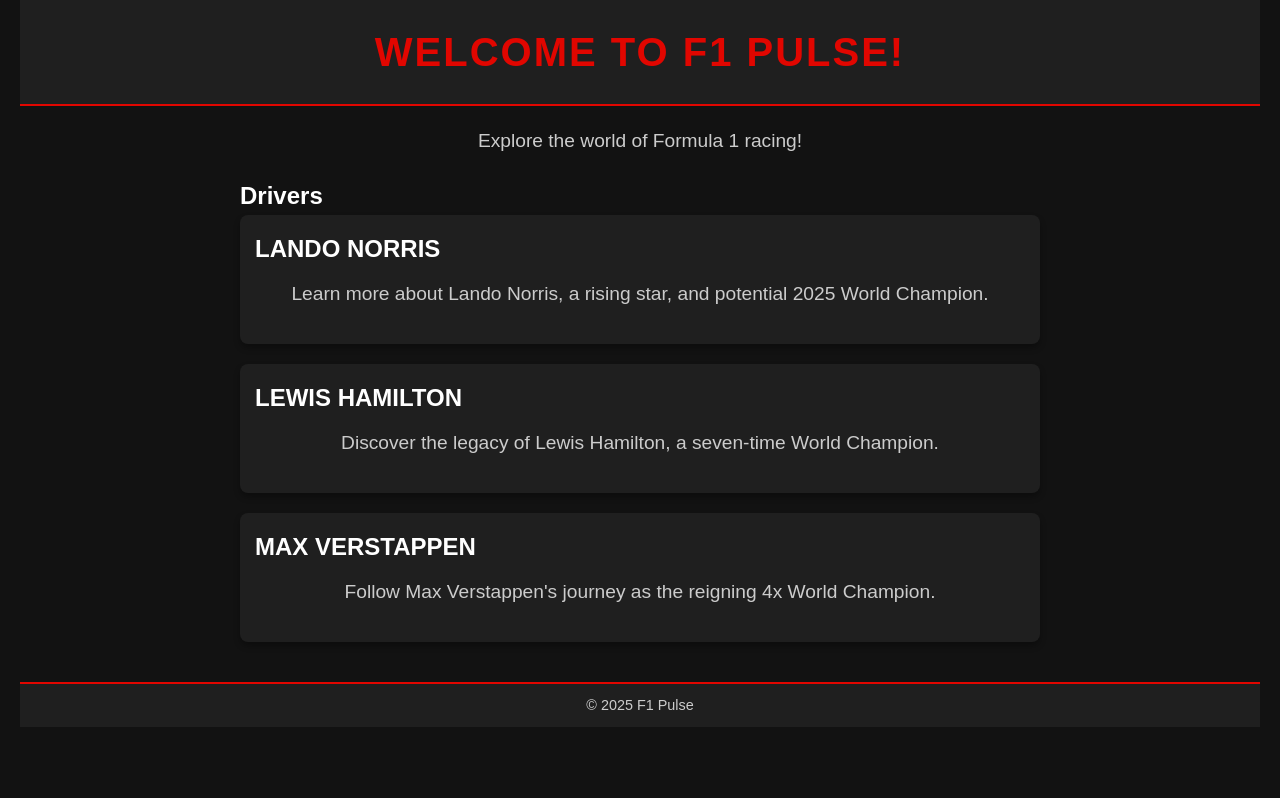
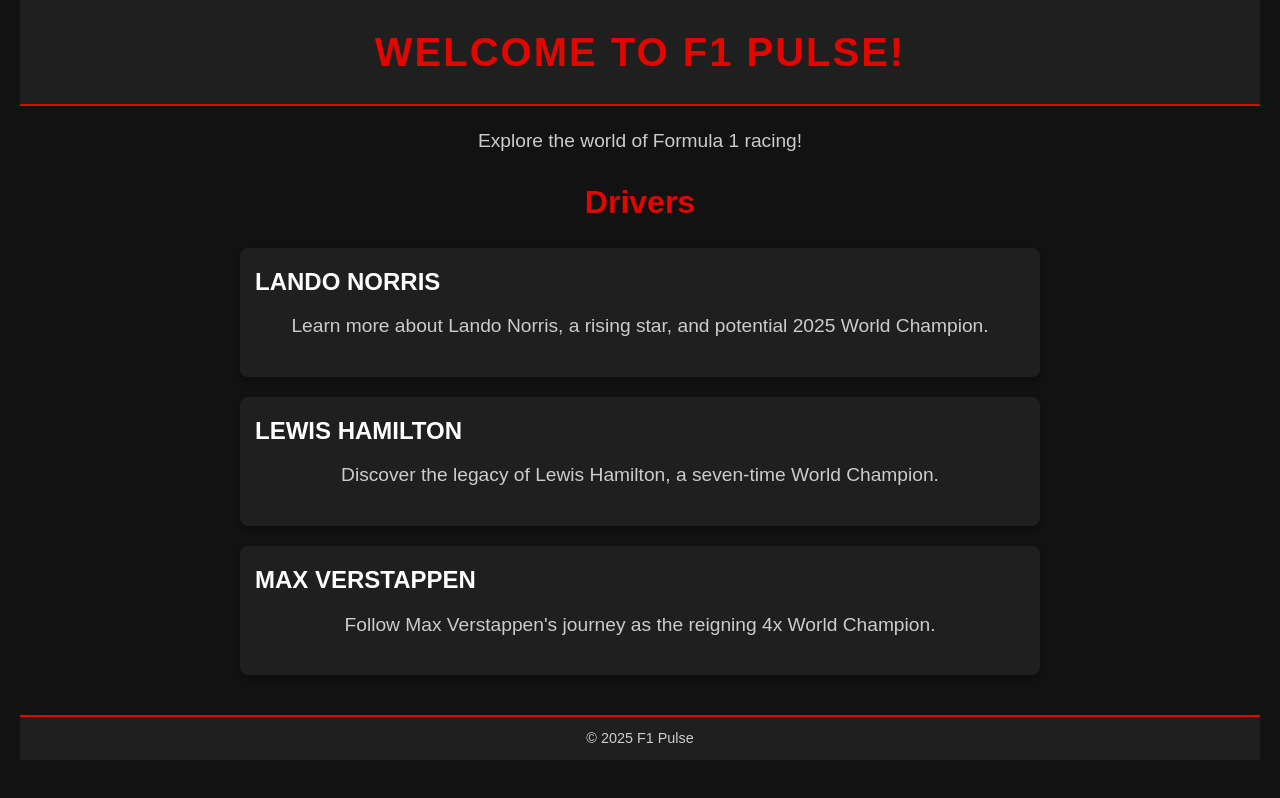
Before and after one commit to NoahGabbard/F1-Wiki, a website: page index.html in a window 1280 px wide. Drawn offline with Linux system fonts and the light colour scheme.

Commit message:
Restructured Project and README
Renamed and reorganized core files into css/ and js/ directories, updated HTML and CSS references, and added a .gitignore and package.json for project setup. Expanded the README with detailed project information, goals, and structure.

```diff
--- a/F1-pulse.html
+++ b/index.html
@@ -3,7 +3,7 @@
 <head>
     <meta charset="UTF-8">
     <meta name="viewport" content="width=device-width, initial-scale=1.0">
-    <link rel="stylesheet" href="F1-pulse.css">
+    <link rel="stylesheet" href="css/index.css">
     <title>F1 Info Website</title>
 </head>
 <body>
@@ -13,7 +13,7 @@
     <main>
         <p>Explore the world of Formula 1 racing!</p>
 
-        <seciton>
+        <section>
             <h2>Drivers</h2>
             <div class="driver-category">
                 <h3>Lando Norris</h3>
@@ -41,11 +41,12 @@
                 </div>
 
                 <p>Follow Max Verstappen's journey as the reigning 4x World Champion.</p>
-        </seciton>
+        </section>
 
     </main>
     <footer>
         <p>&copy; 2025 F1 Pulse</p>
     </footer>
+    <script src="js/index.js"></script>
 </body>
 </html>
```
Also changed, not shown: css/index.css (renamed from F1-pulse.css, +0 -8 lines), package.json (added, +10 -0 lines), README.md, js/index.js (added), 1 other file.
